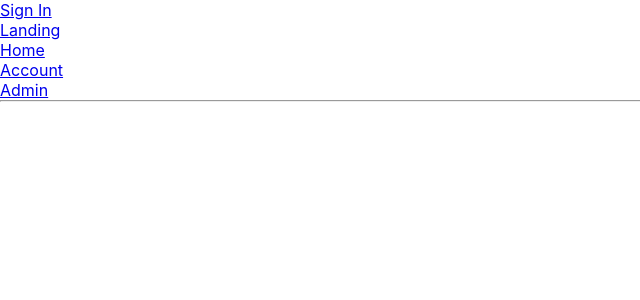
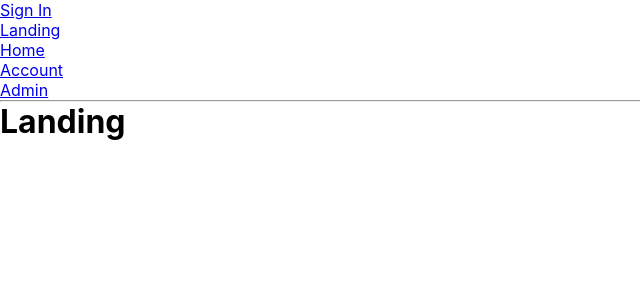
Before and after one commit to EmanueleGurini/padelpadelpadel, a React (Create React App) app: page / in a window 1280 px wide. Shown: the top 300 px of the page, without its empty margins (0-640 px from the left). Built offline with nearby package versions, Linux system fonts and the light colour scheme.

Commit message:
Add routes in App.tsx

```diff
--- a/src/App.tsx
+++ b/src/App.tsx
@@ -26,7 +26,11 @@ function App() {
 
       <hr />
       <Routes>
+        <Route path={ROUTES.SIGN_IN} element={<SignIn/>} />
+        <Route path={ROUTES.LANDING} element={<Landing />} />
         <Route path={ROUTES.HOME} element={<Home />} />
+        <Route path={ROUTES.ACCOUNT} element={<Account />} />
+        <Route path={ROUTES.ADMIN} element={<Admin/>} />
       </Routes>
     </Router>
   );
```
